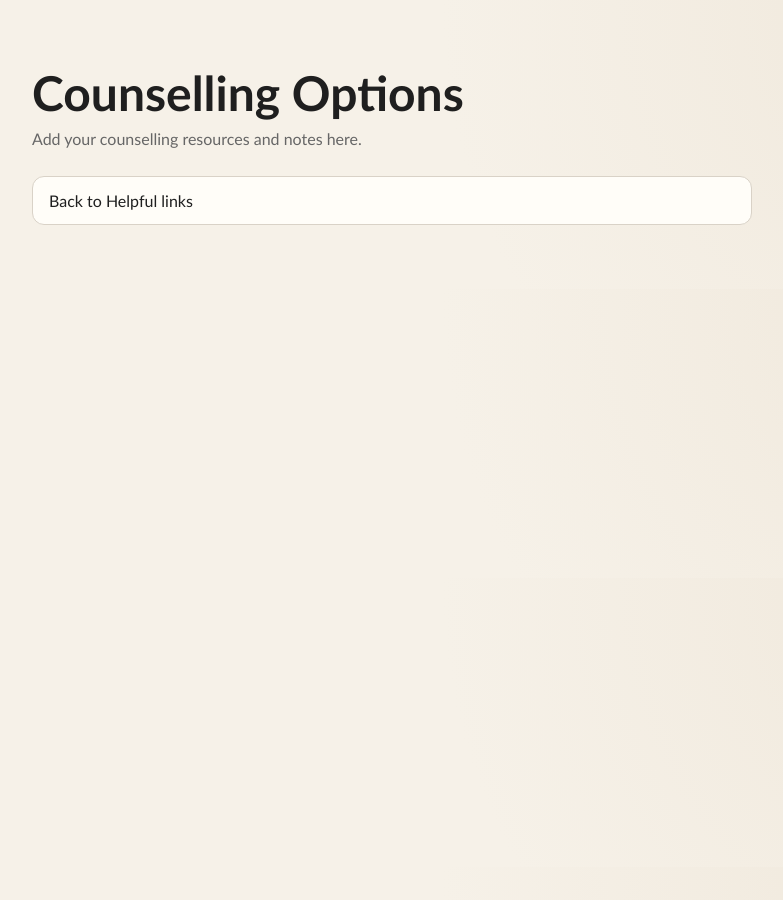
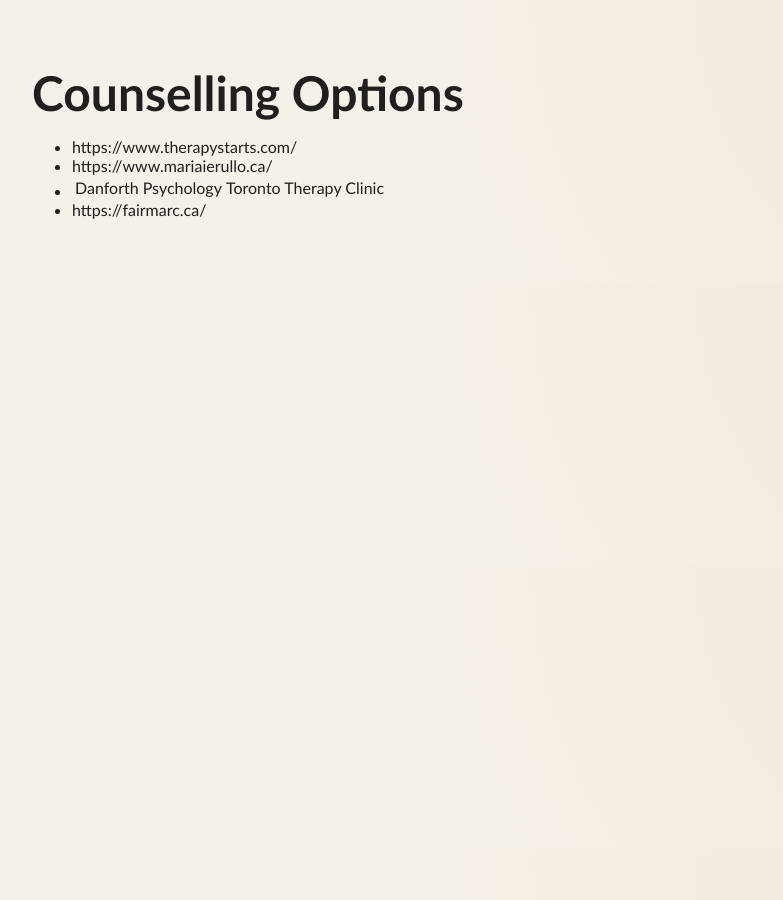
Before and after one commit to medicalchange/med-info, a Jekyll site: the page built from aharrismd/counselling-options.md, in a window 1280 px wide. Shown: the whole page, without its empty margins (248-1031 px from the left). Built offline with Jekyll 4.4.1, drawn with Linux system fonts in a browser that asks for light colours.

Commit message:
updated counselling options

```diff
--- a/aharrismd/counselling-options.md
+++ b/aharrismd/counselling-options.md
@@ -4,8 +4,7 @@ title: Counselling Options
 ---
 
 # Counselling Options
-<p class="sub">Add your counselling resources and notes here.</p>
-
-<div class="links">
-  <a href="{{ '/' | relative_url }}">Back to Helpful links</a>
-</div>
+- https://www.therapystarts.com/
+- https://www.mariaierullo.ca/
+- Danforth Psychology | Toronto Therapy Clinic
+- https://fairmarc.ca/
```
